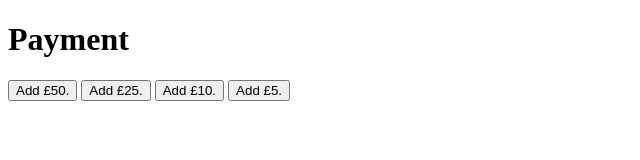
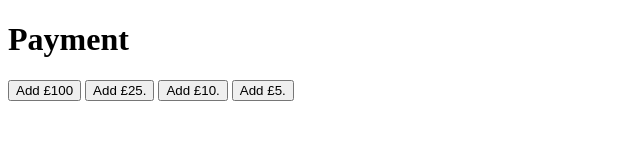
Before and after one commit to hazzaRR/Parkarino, a plain HTML site: page payment.html in a window 1280 px wide. Shown: the full height of the page, 0-640 px from the left. Drawn offline with Linux system fonts and the light colour scheme.

Commit message:
Slight amend to payment.html

```diff
--- a/payment.html
+++ b/payment.html
@@ -12,7 +12,7 @@
 
   <div class="buttons">
     <h1>Payment</h1>
-    <button>Add £50.</button>
+    <button>Add £100 </button>
     <button>Add £25.</button>
     <button>Add £10.</button>
     <button>Add £5.</button>
```
